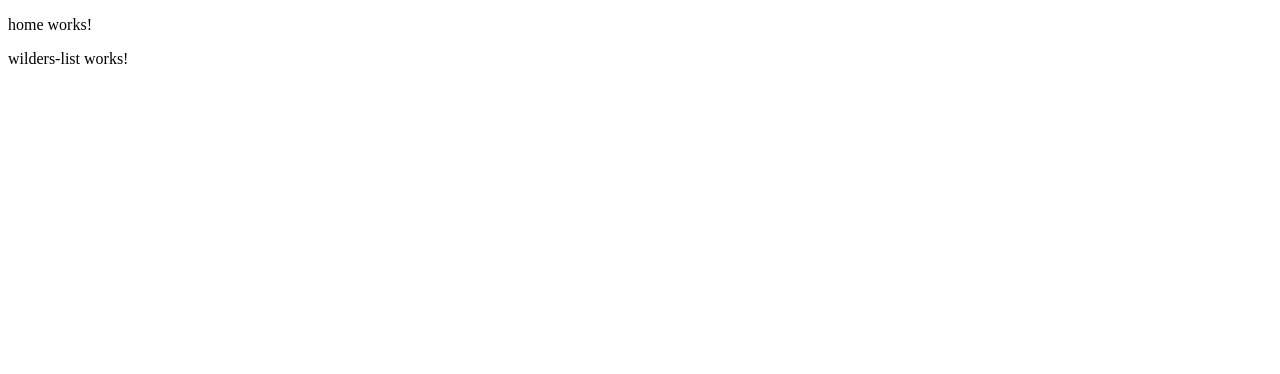
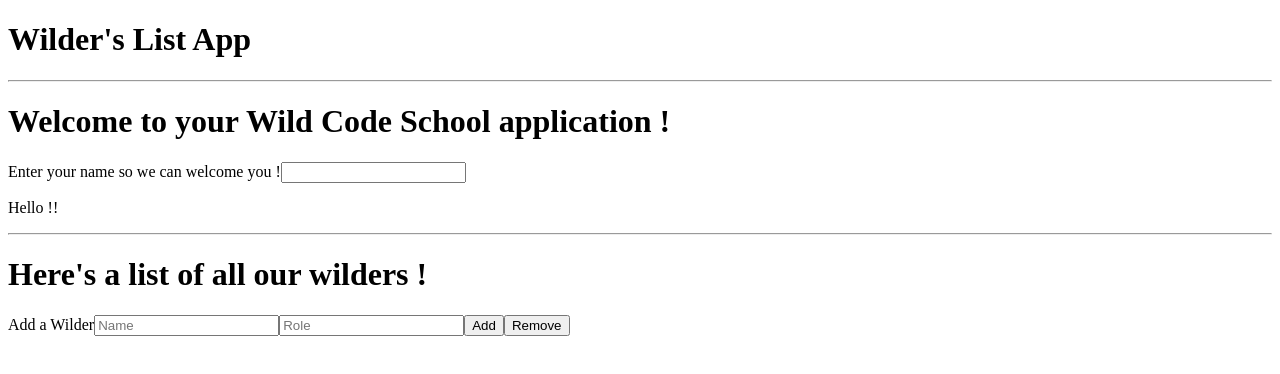
Before and after one commit to kerunix/wcs-angular, an Angular app: page / in a window 1280 px wide. Shown: the top 374 px of the page. Built offline with nearby package versions, Linux system fonts and the light colour scheme.

Commit message:
Examples for all data bindings types

```diff
--- a/src/app/app.component.html
+++ b/src/app/app.component.html
@@ -1,2 +1,8 @@
+<h1>Wilder's List App</h1>
+<hr>
+<!-- Outputing first component -->
 <app-home></app-home>
+
+<hr>
+<!-- Outputing second component -->
 <app-wilders-list></app-wilders-list>
--- a/src/app/app.module.ts
+++ b/src/app/app.module.ts
@@ -1,5 +1,6 @@
 import { BrowserModule } from '@angular/platform-browser';
 import { NgModule } from '@angular/core';
+import { FormsModule } from '@angular/forms';
 
 import { AppComponent } from './app.component';
 import { HomeComponent } from './home/home.component';
@@ -12,7 +13,8 @@
     WildersListComponent
   ],
   imports: [
-    BrowserModule
+    BrowserModule,
+    FormsModule
   ],
   providers: [],
   bootstrap: [AppComponent]
--- a/src/app/home/home.component.html
+++ b/src/app/home/home.component.html
@@ -1,3 +1,7 @@
-<p>
-  home works!
-</p>
+<h1>{{ homeTitle }}</h1>
+<!-- String Interpolation -->
+
+<!-- Two-way data binding with ngModel -->
+<label>Enter your name so we can welcome you !</label>
+<input [(ngModel)]="userName">
+<p>Hello {{ userName }} !!</p>
--- a/src/app/home/home.component.ts
+++ b/src/app/home/home.component.ts
@@ -7,6 +7,12 @@
 })
 export class HomeComponent implements OnInit {
 
+  // Data for string interpolation
+  homeTitle = 'Welcome to your Wild Code School application !';
+
+  // Data for two-way data binding
+  userName = '';
+
   constructor() { }
 
   ngOnInit() {
--- a/src/app/wilders-list/wilders-list.component.html
+++ b/src/app/wilders-list/wilders-list.component.html
@@ -1,3 +1,18 @@
-<p>
-  wilders-list works!
-</p>
+<h1>
+  Here's a list of all our wilders !
+</h1>
+
+
+<!-- Property binding -->
+<label>Add a Wilder</label>
+<!-- Using directives -->
+<input [placeholder]="namePlaceholder">
+<!-- Using String Interpolation -->
+<input placeholder="{{ rolePlaceholder }}">
+
+<!-- Natives Event binding -->
+
+<!-- Not using the Event Object -->
+<button (click)="addWilder()">Add</button>
+<!-- Using the Event Object -->
+<button (click)="removeWilder('You removed a Wilder !')">Remove</button>
--- a/src/app/wilders-list/wilders-list.component.ts
+++ b/src/app/wilders-list/wilders-list.component.ts
@@ -6,10 +6,17 @@
   styleUrls: ['./wilders-list.component.css']
 })
 export class WildersListComponent implements OnInit {
+  namePlaceholder = 'Name';
+  rolePlaceholder = 'Role';
 
-  constructor() { }
+  constructor() {}
 
-  ngOnInit() {
+  ngOnInit() {}
+
+  addWilder() {
+    alert('You added a Wilder !');
   }
-
+  removeWilder(value) {
+    alert(value);
+  }
 }
```
